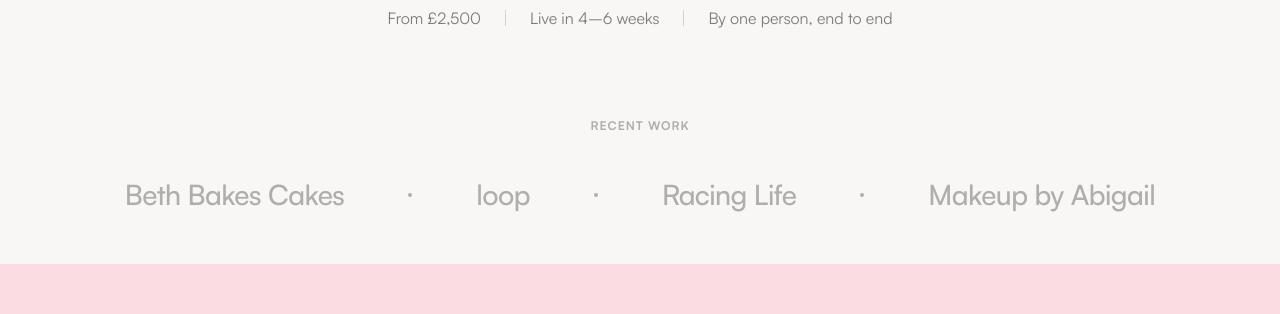
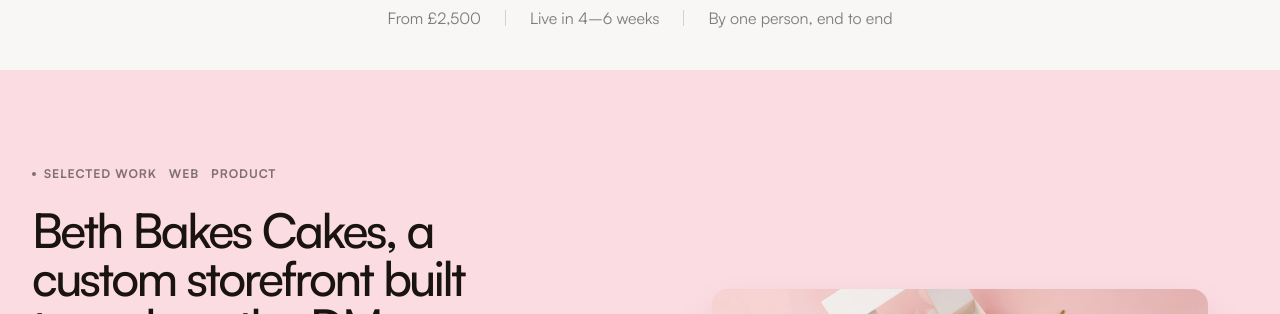
Before and after one commit to chiefgu/russle, a Next.js app: page / in a window 1280 px wide. Shown: the part 605-919 px from the top of the page. Built offline with nearby package versions, Linux system fonts and the light colour scheme; no server answers.

Commit message:
fix(home): remove LogoWall, the showcase below covers it
Each project already gets a full-width brand section, so the wordmark
strip above is redundant. Hero now flows straight into the case study
showcase.

Co-Authored-By: Claude Opus 4.7 (1M context) <noreply@anthropic.com>

```diff
--- a/src/app/page.tsx
+++ b/src/app/page.tsx
@@ -1,5 +1,4 @@
 import { Hero } from '@/components/sections/Hero';
-import { LogoWall } from '@/components/sections/LogoWall';
 import { CaseStudyShowcase } from '@/components/sections/CaseStudyShowcase';
 import { OfferBlock } from '@/components/sections/OfferBlock';
 import { ProcessSteps } from '@/components/sections/ProcessSteps';
@@ -14,7 +13,6 @@ export default function HomePage() {
   return (
     <>
       <Hero />
-      <LogoWall />
       <CaseStudyShowcase items={work} />
       <OfferBlock />
       <ProcessSteps />
```
